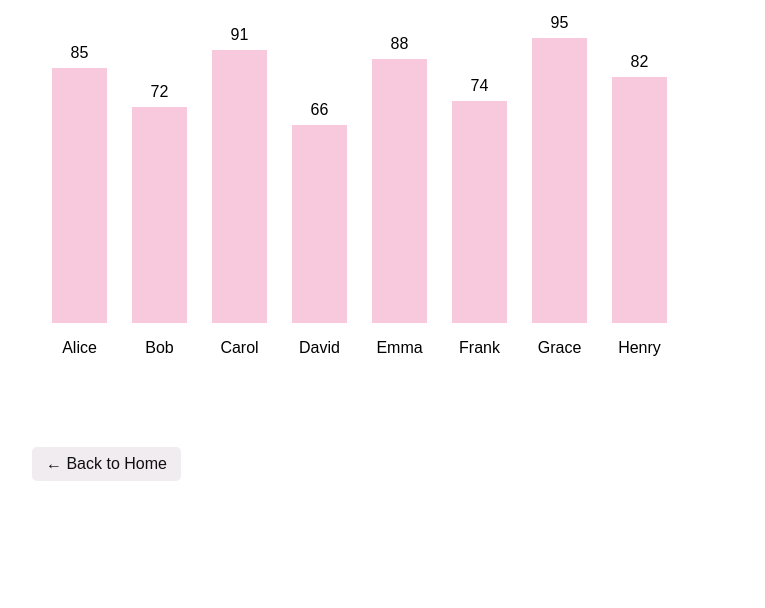
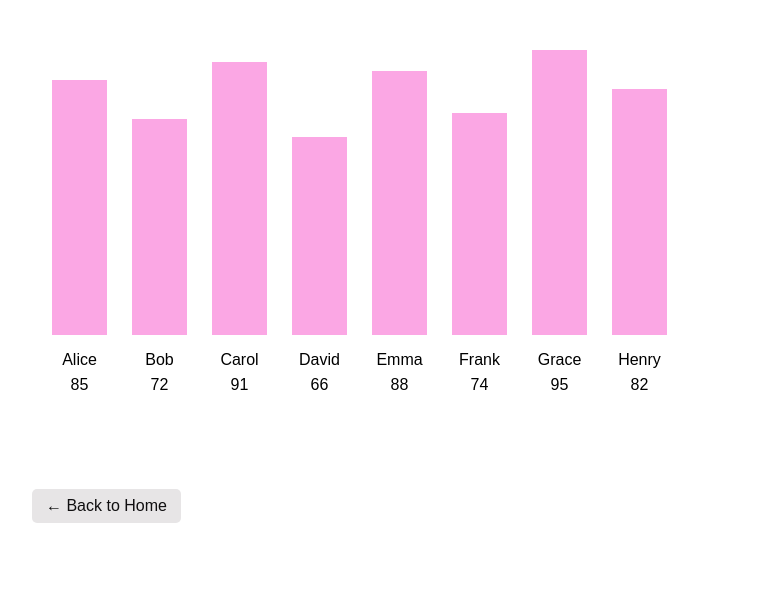
Before and after one commit to Jiaxuan-Mao/stats401-labs, a plain HTML site: page lab1/index.html in a window 1280 px wide. Shown: the part 192-800 px from the top of the page, without its empty margins (108-873 px from the left). Drawn offline with nearby package versions, Linux system fonts and the light colour scheme.

Commit message:
Update Lab 1

```diff
--- a/css/style.css
+++ b/css/style.css
@@ -48,7 +48,7 @@ p {
     margin-top: 20px;
     padding: 8px 14px;
     text-decoration: none;
-    background: #f1ecef;
+    background: #e7e5e6;
     color: #100f10;
     border-radius: 5px;
 }
--- a/lab1/index.html
+++ b/lab1/index.html
@@ -18,13 +18,17 @@
 
     <h2>Lab 1: Getting Started with D3.js</h2>
 
+    <h3>student scores</h3>
+
     <div id="chart"></div>
 
-    <a href="../index.html" class="back-home">← Back to Home</a>
+    <a href="../index.html" class="back-home">
+        ← Back to Home
+    </a>
 
     <script src="https://cdn.jsdelivr.net/npm/d3@7"></script>
 
-    <script src="../js/main.js"></script>
+    <script src="lab1.js"></script>
 
 </body>
 
--- a/js/main.js
+++ b/lab1/lab1.js
@@ -98,14 +98,26 @@ d3.csv("../data/students.csv", d => {
     const chartHeight = 450;
 
     const margin = {
-        top: 30,
+        top: 40,
         right: 20,
-        bottom: 80,
+        bottom: 100,
         left: 20
     };
 
-    const barBottom = 350;
+    const barBottom = 320;
     const barScale = 3;
+
+
+    // ----------------------------------------
+    // Chart Title
+    // ----------------------------------------
+
+    svg.append("text")
+        .attr("x", margin.left)
+        .attr("y", 25)
+        .attr("text-anchor", "start")
+        .attr("font-weight", "bold")
+        .attr("font-size", "18px");
 
 
     // ----------------------------------------
@@ -125,7 +137,7 @@ d3.csv("../data/students.csv", d => {
         .attr("height", d => {
             return d.score * barScale;
         })
-        .attr("fill", "#F8C8DC");
+        .attr("fill", "#fba7e4");
 
 
     // ----------------------------------------
@@ -139,7 +151,7 @@ d3.csv("../data/students.csv", d => {
         .attr("x", (d, i) => {
             return margin.left + i * 80 + 27.5;
         })
-        .attr("y", 380)
+        .attr("y", 350)
         .attr("text-anchor", "middle")
         .text(d => d.name);
 
@@ -148,6 +160,7 @@ d3.csv("../data/students.csv", d => {
     // Student Scores
     // ----------------------------------------
 
+    // Scores are displayed BELOW the student names.
     svg.selectAll(".student-score")
         .data(data)
         .join("text")
@@ -155,22 +168,9 @@ d3.csv("../data/students.csv", d => {
         .attr("x", (d, i) => {
             return margin.left + i * 80 + 27.5;
         })
-        .attr("y", d => {
-            return barBottom - d.score * barScale - 10;
-        })
+        .attr("y", 375)
         .attr("text-anchor", "middle")
         .text(d => d.score);
-
-
-    // ----------------------------------------
-    // Chart Title
-    // ----------------------------------------
-
-    svg.append("text")
-        .attr("x", chartWidth / 2)
-        .attr("y", 20)
-        .attr("text-anchor", "middle")
-        .text("Student Scores");
 
 
 }).catch(error => {
```
